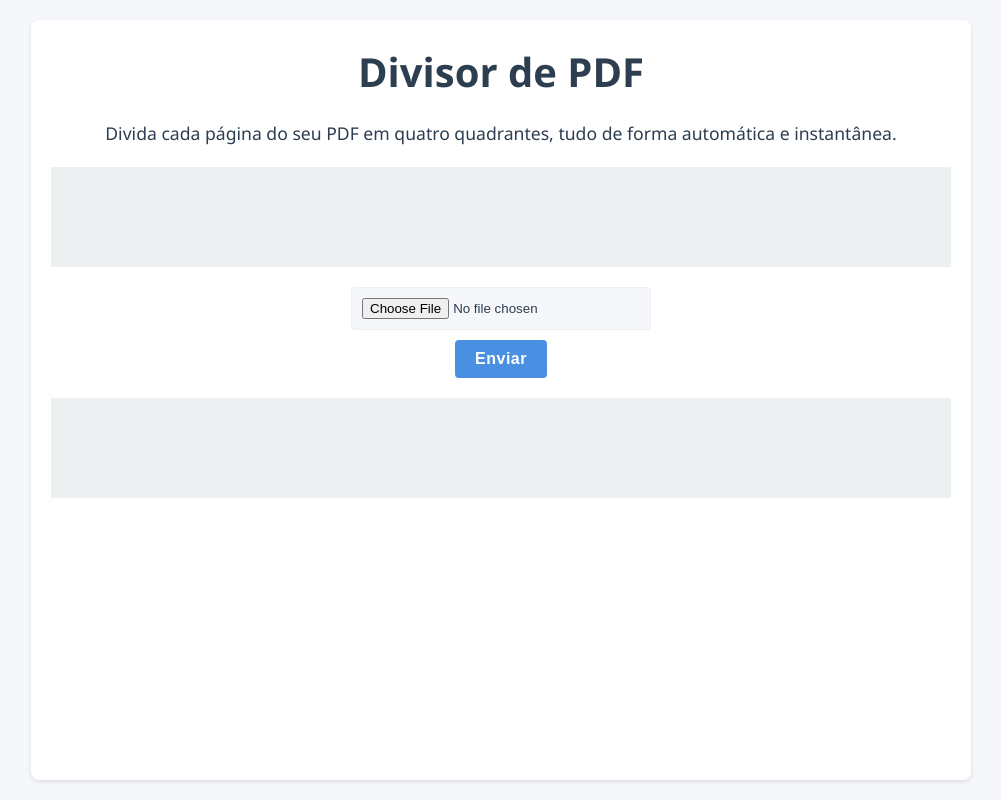
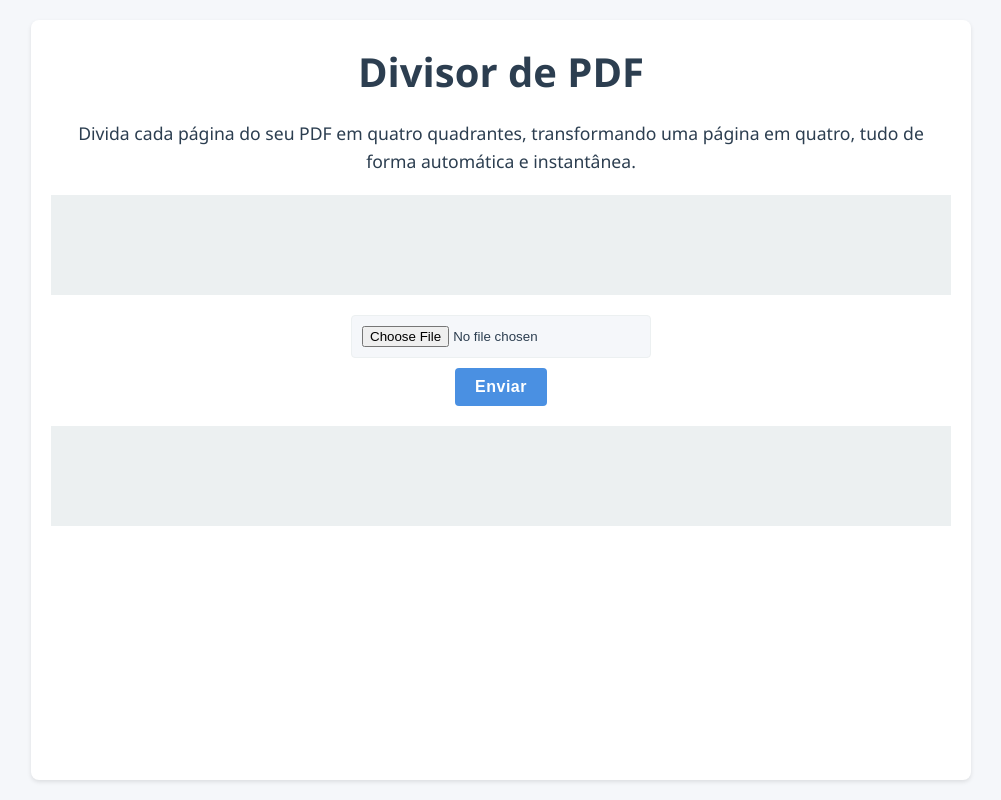
Before and after one commit to xFireHide/converter, a Flask app: page / in a window 1280 px wide. Shown: the whole page, without its empty margins (129-1130 px from the left). Run offline with Flask 3, Linux system fonts and the light colour scheme.

Commit message:
Update index.html

```diff
--- a/templates/index.html
+++ b/templates/index.html
@@ -19,10 +19,9 @@
       <main class="main-content">
         <h1 id="page-title">Divisor de PDF</h1>
 
-        <!-- Descrição da ferramenta -->
         <p class="description">
-          Divida cada página do seu PDF em quatro quadrantes, tudo de forma
-          automática e instantânea.
+          Divida cada página do seu PDF em quatro quadrantes, transformando uma
+          página em quatro, tudo de forma automática e instantânea.
         </p>
 
         <div class="ads-banner-top"></div>
```
